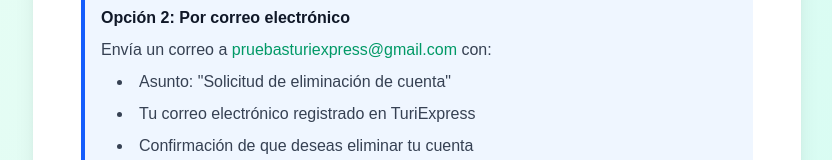
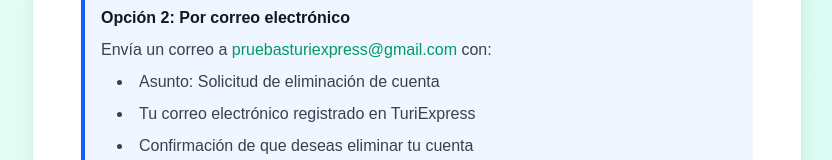
Before and after one commit to jenriquerg/turismo-pwa, a Next.js app: page /ayuda in a window 1280 px wide. Shown: the part 603-763 px from the top of the page, without its empty margins (223-1055 px from the left). Built offline with nearby package versions, Linux system fonts and the light colour scheme.

Commit message:
Correción de comillas

```diff
--- a/src/app/ayuda/page.tsx
+++ b/src/app/ayuda/page.tsx
@@ -57,7 +57,7 @@
                                     con:
                                 </p>
                                 <ul className="list-disc list-inside space-y-2 ml-4 text-gray-700">
-                                    <li>Asunto: "Solicitud de eliminación de cuenta"</li>
+                                    <li>Asunto: Solicitud de eliminación de cuenta</li>
                                     <li>Tu correo electrónico registrado en TuriExpress</li>
                                     <li>Confirmación de que deseas eliminar tu cuenta</li>
                                 </ul>
```
